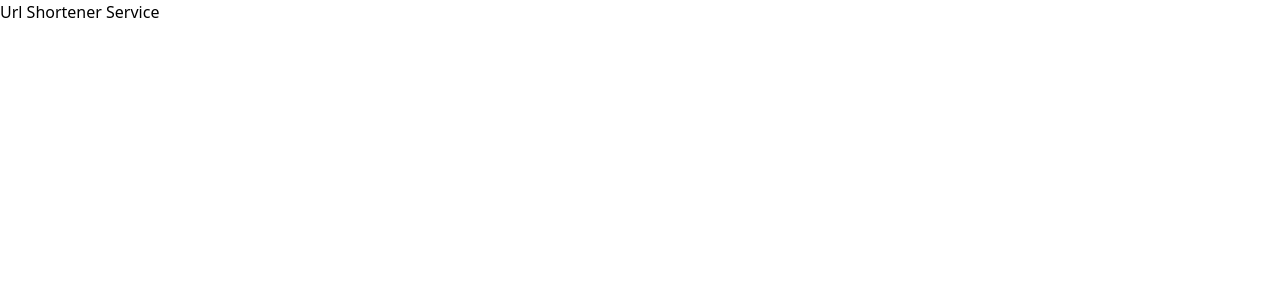
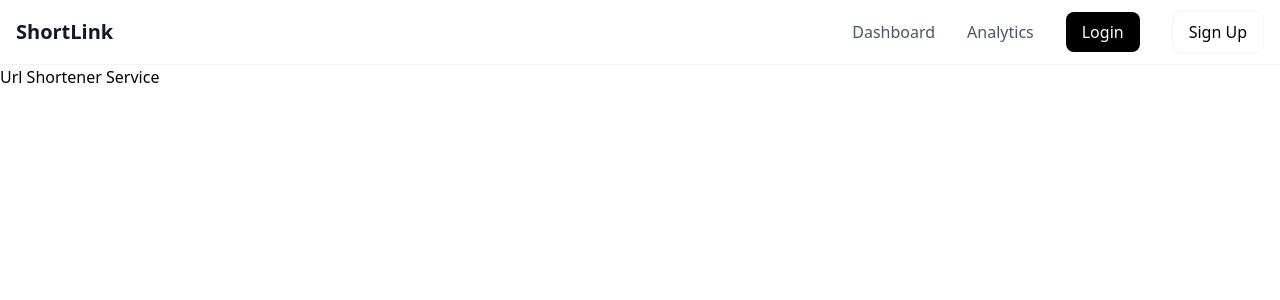
Before and after one commit to adupoku71/url-shortener-frontend, a Next.js app: page / in a window 1280 px wide. Shown: the top 300 px of the page. Built offline with nearby package versions, Linux system fonts and the light colour scheme.

Commit message:
implement navbar

```diff
--- a/src/app/layout.tsx
+++ b/src/app/layout.tsx
@@ -1,5 +1,6 @@
 import type { Metadata } from "next";
 import "./globals.css";
+import Navbar from "@/components/Navbar";
 
 export const metadata: Metadata = {
   title: "Shortlink",
@@ -13,7 +14,10 @@ export default function RootLayout({
 }>) {
   return (
     <html lang="en">
-      <body>{children}</body>
+      <body className="min-h-screen">
+        <Navbar />
+        {children}
+      </body>
     </html>
   );
 }
--- /dev/null
+++ b/src/components/Navbar.tsx
@@ -0,0 +1,103 @@
+"use client";
+import Link from "next/link";
+import { useState } from "react";
+
+export default function Navbar() {
+  const [isOpen, setIsOpen] = useState(false);
+
+  return (
+    <nav className="border-b border-gray-100">
+      <div className="container mx-auto px-4">
+        <div className="flex justify-between items-center h-16">
+          <div className="flex items-center">
+            <Link href="/" className="text-xl font-bold text-gray-900">
+              ShortLink
+            </Link>
+          </div>
+
+          {/* Desktop Menu */}
+          <div className="hidden md:flex items-center space-x-8">
+            <Link
+              href="/dashboard"
+              className="text-gray-600 hover:text-gray-900 transition-colors"
+            >
+              Dashboard
+            </Link>
+            <Link
+              href="/analytics"
+              className="text-gray-600 hover:text-gray-900 transition-colors"
+            >
+              Analytics
+            </Link>
+            <Link
+              href="/login"
+              className="bg-black text-white px-4 py-2 rounded-lg hover:bg-gray-800 transition-colors"
+            >
+              Login
+            </Link>
+            <Link
+              href="/signup"
+              className="bg-transparent text-black px-4 py-2 border-gray-100 rounded-lg hover:text-white hover:bg-black transition-colors border"
+            >
+              Sign Up
+            </Link>
+          </div>
+
+          {/* Mobile Menu Button */}
+          <div className="md:hidden">
+            <button
+              className="text-gray-600 hover:text-gray-900"
+              onClick={() => setIsOpen(!isOpen)}
+            >
+              <svg
+                className="w-6 h-6"
+                fill="none"
+                stroke="currentColor"
+                viewBox="0 0 24 24"
+              >
+                <path
+                  strokeLinecap="round"
+                  strokeLinejoin="round"
+                  strokeWidth={2}
+                  d="M4 6h16M4 12h16M4 18h16"
+                />
+              </svg>
+            </button>
+          </div>
+        </div>
+
+        {/* Mobile Menu */}
+        {isOpen && (
+          <div className="md:hidden py-4 border-t border-gray-100">
+            <div className="flex flex-col space-y-3">
+              <Link
+                href="/dashboard"
+                className="text-gray-600 hover:text-gray-900 transition-colors"
+              >
+                Dashboard
+              </Link>
+              <Link
+                href="/analytics"
+                className="text-gray-600 hover:text-gray-900 transition-colors"
+              >
+                Analytics
+              </Link>
+              <Link
+                href="/login"
+                className="bg-black text-white px-4 py-2 rounded-lg hover:bg-gray-800 transition-colors w-fit"
+              >
+                Login
+              </Link>
+              <Link
+                href="/signup"
+                className="bg-white border-gray-300 border text-black px-4 py-2 rounded-lg hover:text-white hover:bg-black transition-colors w-fit"
+              >
+                Sign up
+              </Link>
+            </div>
+          </div>
+        )}
+      </div>
+    </nav>
+  );
+}
```
